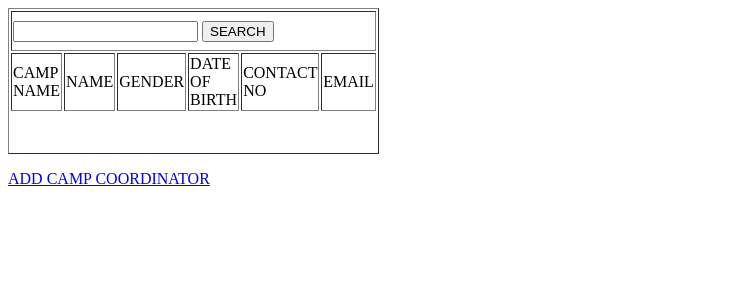
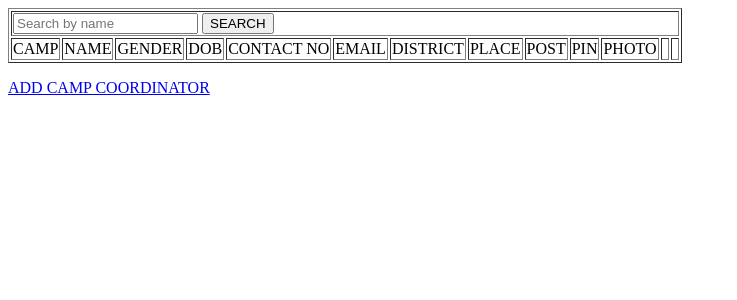
Before and after one commit to shahansv/Crisis-Guard, a Django app: page /admin_manage_camp_coordinator in a window 1280 px wide. Shown: the top 300 px of the page, without its empty margins (0-737 px from the left). Run offline with Django 5.2, Linux system fonts and the light colour scheme; data that the repository does not hold is empty.

Commit message:
add camp coordinator

```diff
--- a/app/views.py
+++ b/app/views.py
@@ -46,6 +46,7 @@ def admin_home_page(request):
 def admin_add_camp(request):
     return render (request,'ADMIN/ADD CAMP.html')
 
+
 def admin_add_camp_post(request):
     camp=request.POST["camp"]
     place=request.POST["place"]
@@ -65,19 +66,23 @@ def admin_add_camp_post(request):
     obj.save()
     return HttpResponse('''<script> alert ('CAMP ADDED');window.location='/admin_manage_camp'</script>''')
 
+
 def admin_manage_camp(request):
     ob=camp_table.objects.all()
     return render (request,'ADMIN/MANAGE CAMP.html',{'val':ob})
+
 
 def admin_search_camp(request):
     campName=request.POST['textfield']
     ob=camp_table.objects.filter(campName__icontains=campName)
     return render (request,'ADMIN/MANAGE CAMP.html',{'val':ob})
 
+
 def admin_edit_camp(request,id):
     request.session["campid"]=id
     ob=camp_table.objects.get(id=id)
     return render(request, 'ADMIN/EDIT CAMP.html',{"ob":ob})
+
 
 def admin_edit_camp_post(request):
     camp = request.POST["camp"]
@@ -94,6 +99,7 @@ def admin_edit_camp_post(request):
     obj.save()
     return HttpResponse('''<script> alert('CAMP EDITED');window.location='/admin_manage_camp';</script>''')
 
+
 def admin_delete_camp(request,id):
     camp_table.objects.get(id=id).delete()
     return HttpResponse('''<script> alert('CAMP DELETED');window.location='/admin_manage_camp';</script>''')
@@ -108,18 +114,23 @@ def admin_add_camp_coordinator(request):
     ob=camp_table.objects.all()
     return render(request,'ADMIN/ADD CAMP COORDINATOR.html',{"data":ob})
 
+
 def admin_add_camp_coordinator_post(request):
     camp=request.POST["camp"]
     name=request.POST["name"]
+    gender=request.POST["gender"]
+    dob=request.POST["dob"]
     contactno = request.POST["contactNo"]
     email=request.POST["email"]
+    district = request.POST["district"]
     place=request.POST["place"]
+    post=request.POST["post"]
     pin=request.POST["pin"]
-    post=request.POST["post"]
-    gender=request.POST["gender"]
     username=request.POST["username"]
     password=request.POST["password"]
-    dob=request.POST["dob"]
+    fs=FileSystemStorage( )
+    photo = request.FILES["photo"]
+    fsave = fs.save(photo.name, photo)
     ob=login_table()
     ob.username=username
     ob.password=password
@@ -129,54 +140,81 @@ def admin_add_camp_coordinator_post(request):
     obj.LOGIN=ob
     obj.CAMP_id=camp
     obj.name=name
+    obj.gender=gender
+    obj.dob=dob
     obj.contactNo=contactno
     obj.email=email
+    obj.district=district
     obj.place=place
+    obj.post=post
     obj.pin=pin
-    obj.post=post
-    obj.gender=gender
-    obj.dob=dob
+    obj.photo = fsave
     obj.save()
     return HttpResponse('''<script> alert ('CAMP COORDINATOR ADDED');window.location='/admin_manage_camp_coordinator'</script>''')
+
 
 def admin_manage_camp_coordinator(request):
     ob=camp_coordinator_table.objects.all()
     return render (request,'ADMIN/MANAGE CAMP COORDINATOR.html',{'val':ob})
+
 
 def admin_search_camp_coordinator(request):
     name = request.POST['textfield']
     ob = camp_coordinator_table.objects.filter(name__icontains=name)
     return render(request, 'ADMIN/MANAGE CAMP COORDINATOR.html', {'val': ob})
 
+
 def admin_edit_camp_coordinator(request,id):
     request.session["coordinatorid"]=id
     ob=camp_coordinator_table.objects.get(id=id)
     cam=camp_table.objects.all()
-    # print(cam,"--------------")
     return render(request, 'ADMIN/EDIT CAMP COORDINATOR.html', {"ob": ob,"camp":cam})
 
+
 def admin_edit_camp_coordinator_post(request):
-    camp = request.POST["camp"]
-    name = request.POST["name"]
+    camp=request.POST["camp"]
+    name=request.POST["name"]
+    gender=request.POST["gender"]
+    dob=request.POST["dob"]
     contactno = request.POST["contactNo"]
-    email = request.POST["email"]
-    place = request.POST["place"]
-    pin = request.POST["pin"]
-    post = request.POST["post"]
-    gender = request.POST["gender"]
-    dob = request.POST["dob"]
+    email=request.POST["email"]
+    district = request.POST["district"]
+    place=request.POST["place"]
+    post=request.POST["post"]
+    pin=request.POST["pin"]
+    fs=FileSystemStorage( )
+    photo = request.FILES["photo"]
+    fsave = fs.save(photo.name, photo)
     obj = camp_coordinator_table.objects.get(id=request.session["coordinatorid"])
     obj.CAMP_id = camp
-    obj.name = name
-    obj.contactNo = contactno
-    obj.email = email
-    obj.place = place
-    obj.pin = pin
-    obj.post = post
-    obj.gender = gender
-    obj.dob = dob
+    obj.name=name
+    obj.gender=gender
+    obj.dob=dob
+    obj.contactNo=contactno
+    obj.email=email
+    obj.district=district
+    obj.place=place
+    obj.post=post
+    obj.pin=pin
+    obj.photo = fsave
     obj.save()
-    return HttpResponse('''<script> alert ('EDITED');window.location='/admin_manage_camp_coordinator'</script>''')
+    return HttpResponse('''<script> alert ('CAMP COORDINATOR EDITED');window.location='/admin_manage_camp_coordinator'</script>''')
+
+
+
+
+
+
+
+
+
+
+
+
+
+
+
+
 
 def admin_delete_camp_coordinator(request,id):
     login_table.objects.get(id=id).delete()
@@ -209,7 +247,6 @@ def admin_add_guideline_post(request):
     guideline=request.FILES["guideline"]
     fs=FileSystemStorage( )
     fsave=fs.save(guideline.name,guideline)
-
     obj=Guidelines_table()
     obj.CAMP_COORDINATOR=camp_coordinator_table.objects.get(id=camp)
     obj.guideline=fsave
@@ -322,11 +359,11 @@ def coordinator_edit_asset_registration_post(request):
 
 
 
-
 def coordinator_edit_member(request,id):
     request.session["memberid"]=id
     ob=member_table.objects.get(id=id)
     return render(request,'CAMP COORDINATOR/EDIT MEMBER.html',{"ob":ob})
+
 
 def coordinator_edit_member_post(request):
     name = request.POST["name"]
--- a/templates/ADMIN/MANAGE CAMP COORDINATOR.html
+++ b/templates/ADMIN/MANAGE CAMP COORDINATOR.html
@@ -6,39 +6,48 @@
 </head>
 
 <body>
-<form id="form1" name="form1" method="post" action="search_coordinator">
-  <table width="365" height="146" border="1">
+<form id="form1" name="form1" method="post" action="admin_search_camp_coordinator">
+  <table border="1">
     <tr>
-      <td height="36" colspan="6"><label>
-        <input type="text" name="textfield" />
-      </label>
-        <label>
+      <td colspan="13"><label>
+        <input type="text" name="textfield" placeholder="Search by name" />
         <input type="submit" name="Submit" value="SEARCH" />
       </label></td>
     </tr>
     <tr>
-        <td width="51">CAMP NAME</td>
-        <td width="35" height="36">NAME</td>
-        <td width="40">GENDER</td>
-        <td width="34">DATE OF BIRTH</td>
-        <td width="51">CONTACT NO</td>
-        <td width="171">EMAIL</td>
+      <td>CAMP</td>
+      <td>NAME</td>
+      <td>GENDER</td>
+      <td>DOB</td>
+      <td>CONTACT NO </td>
+      <td>EMAIL</td>
+      <td>DISTRICT</td>
+      <td>PLACE</td>
+      <td>POST</td>
+      <td>PIN</td>
+      <td>PHOTO</td>
+      <td>&nbsp;</td>
+      <td>&nbsp;</td>
     </tr>
+    {% for i in val%}
     <tr>
-         {% for i in val %}
-             <td>&nbsp;{{ i.CAMP.campName }}</td>
-             <td>&nbsp;{{ i.name }}</td>
-             <td>&nbsp;{{ i.gender }}</td>
-             <td>&nbsp;{{ i.dob }}</td>
-             <td>&nbsp;{{ i.contactNo }}</td>
-             <td>{{ i.email }}&nbsp;</td>
-
-            <td><p><a href="/admin_edit_camp_coordinator/{{ i.id }}">edit</a></p>
-      <p><a href="/admin_delete_camp_coordinator/{{ i.LOGIN.id }}">delete</a></p></td>
+      <td>{{ i.CAMP.campName }}</td>
+      <td>{{ i.name }}</td>
+      <td>{{ i.gender }}</td>
+      <td>{{ i.dob }}</td>
+      <td>{{ i.contactNo }}</td>
+      <td>{{ i.email }}</td>
+      <td>{{ i.district }}</td>
+      <td>{{ i.place }}</td>
+      <td>{{ i.post }}</td>
+      <td>{{ i.pin }}</td>
+      <td><img src="{{ i.photo.url }}" style="height: 100px;width: auto" alt="" /></td>
+      <td><a href="/admin_edit_camp_coordinator/{{ i.id }}">EDIT</a></td>
+      <td><a href="/admin_delete_camp_coordinator/{{ i.LOGIN.id }}">DELETE</a></td>
     </tr>
-      {% endfor %}
+    {% endfor %}
   </table>
-  <p><a href="admin_add_camp_coordinator">ADD CAMP COORDINATOR</a></p>
+  <p><a href="/admin_add_camp_coordinator">ADD CAMP COORDINATOR </a></p>
 </form>
 </body>
 </html>
```
Also changed, not shown: app/models.py (+12 -12 lines), templates/ADMIN/ADD CAMP COORDINATOR.html (+77 -29 lines), templates/ADMIN/EDIT CAMP COORDINATOR.html (+58 -27 lines), media/mount_scenery-alps-cloud-plant-mountain.jpg (added), 1 other file.
